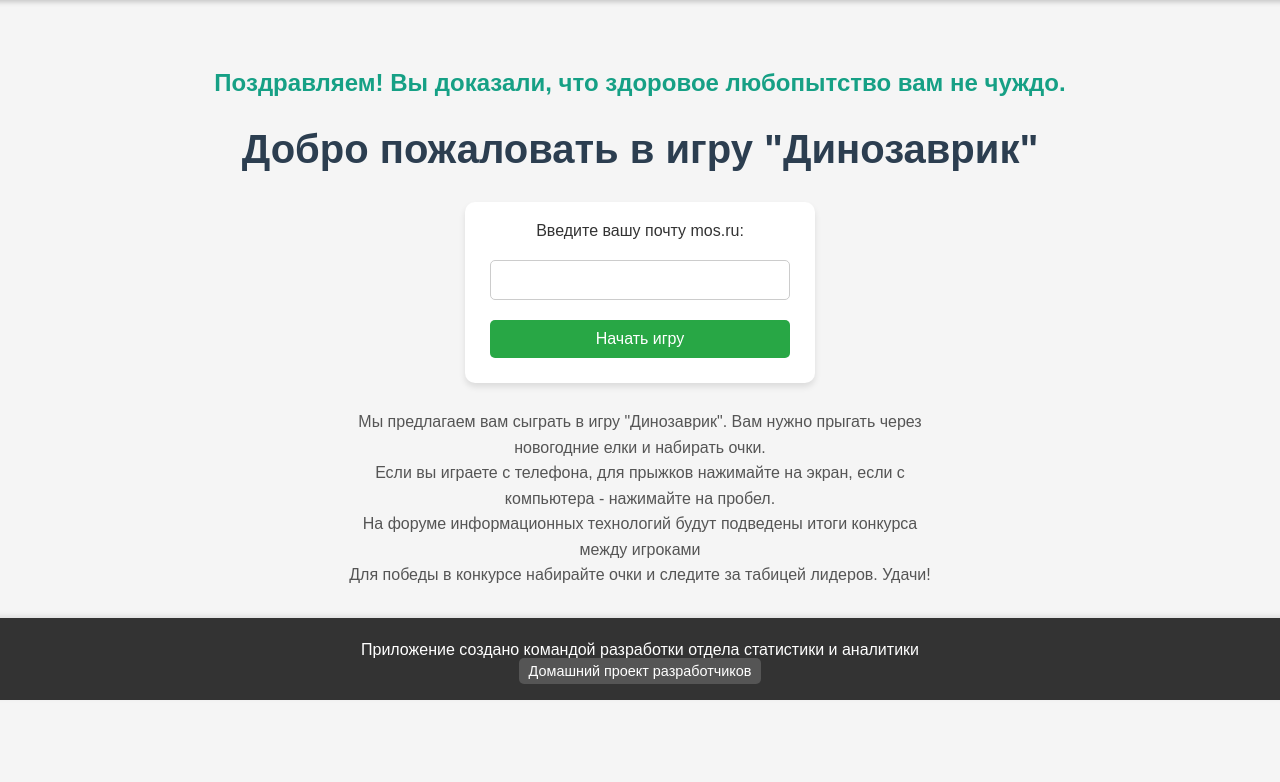
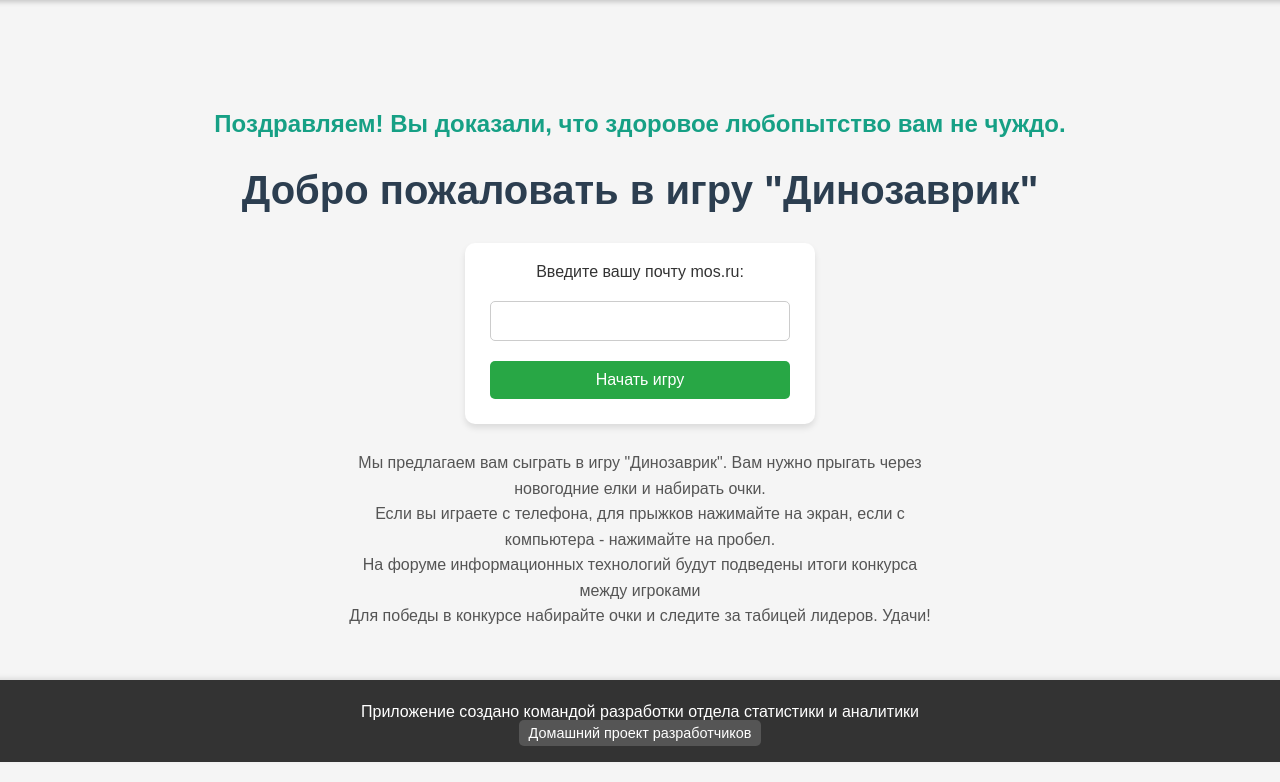
Before and after one commit to tapo44ek/dinogame, a FastAPI app: page / in a window 1280 px wide. Shown: the part 38-820 px from the top of the page. Run offline with FastAPI, Linux system fonts and the light colour scheme.

Commit message:
index fix

```diff
--- a/static/css/style.css
+++ b/static/css/style.css
@@ -50,7 +50,7 @@ canvas {
 
 /* static/css/style.css */
 footer {
-    /*position: fixed;*/
+    position: fixed;
     bottom: 0;
     width: 100%;
     background-color: #333;
```
